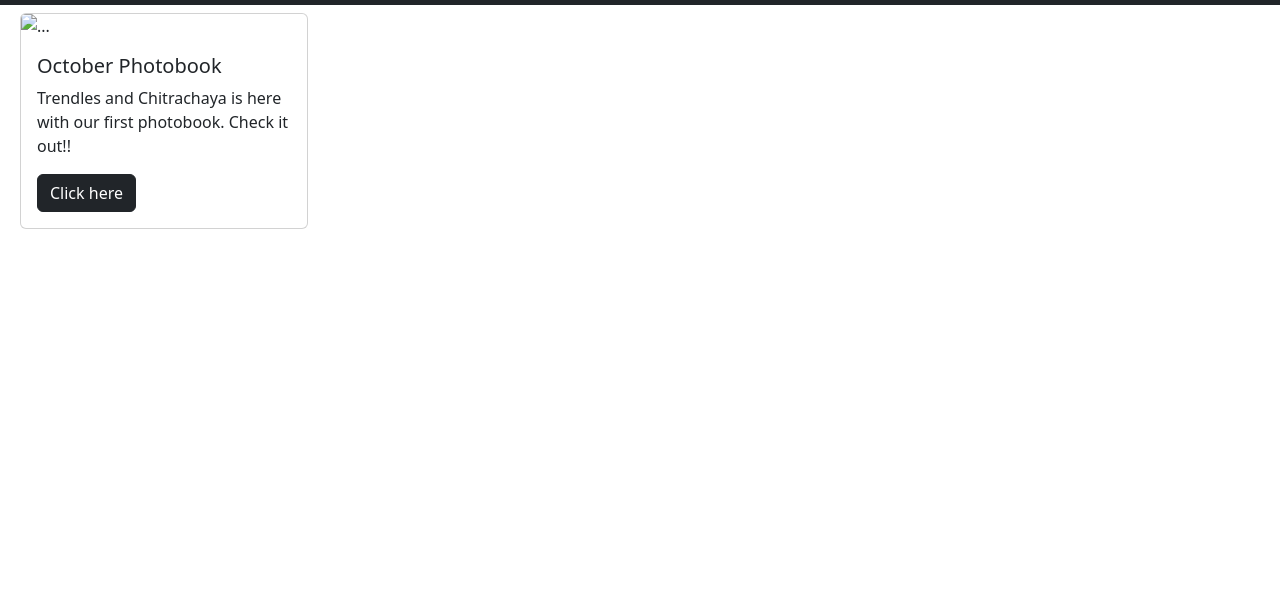
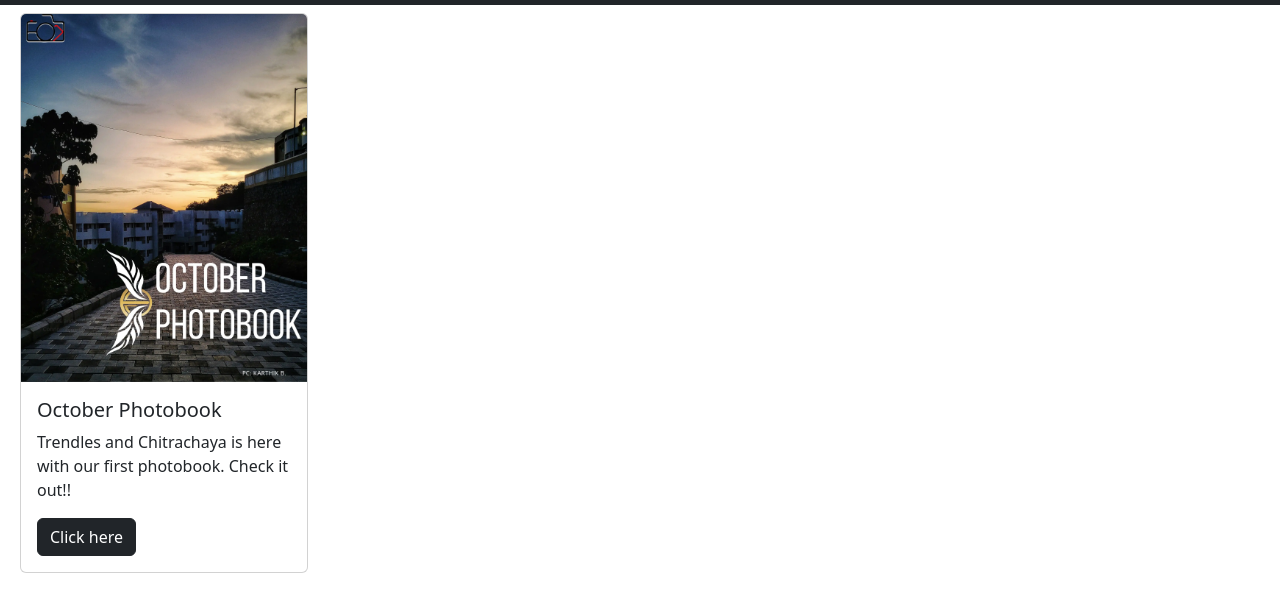
Before and after one commit to Harshraj77/Trendles-Photobook, a plain HTML site: page index.html in a window 1280 px wide. Shown: the part 61-672 px from the top of the page. Drawn offline with nearby package versions, Linux system fonts and the light colour scheme.

Commit message:
Update index.html

```diff
--- a/index.html
+++ b/index.html
@@ -35,7 +35,7 @@
     </nav>
     <div class="m-2 container">
         <div class="card" style="width: 18rem;">
-            <img src="/STL/Photobook/OCTOBER PHOTOBOOK.webp" class="card-img-top" alt="...">
+            <img src="/OCTOBER PHOTOBOOK.webp" class="card-img-top" alt="...">
             <div class="card-body">
               <h5 class="card-title">October Photobook</h5>
               <p class="card-text">Trendles and Chitrachaya is here with our first photobook. Check it out!!</p>
```
